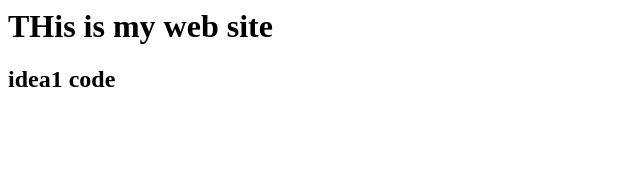
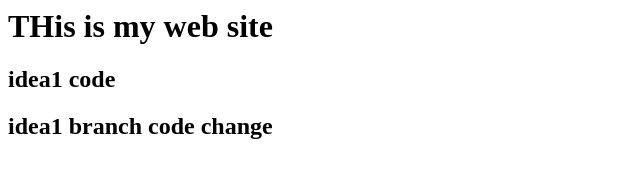
Before and after one commit to badriaws/newproject, a plain HTML site: page index.html in a window 1280 px wide. Shown: the whole page, without its empty margins (0-640 px from the left). Drawn offline with Linux system fonts and the light colour scheme.

Commit message:
idea branch change1

```diff
--- a/index.html
+++ b/index.html
@@ -1,2 +1,3 @@
 <h1>THis is my web site</h1>
 <h2>idea1 code</h2>
+<h2>idea1 branch code change</h2>
```
